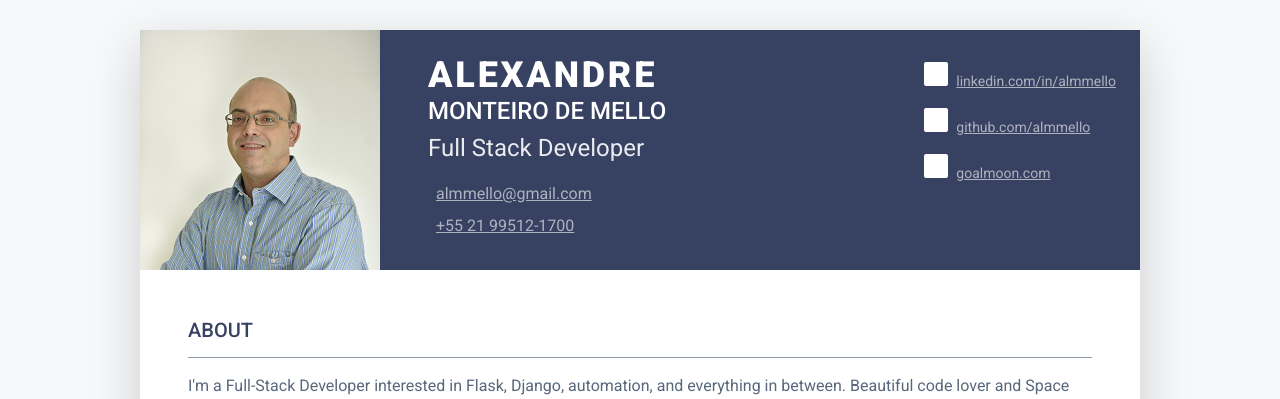
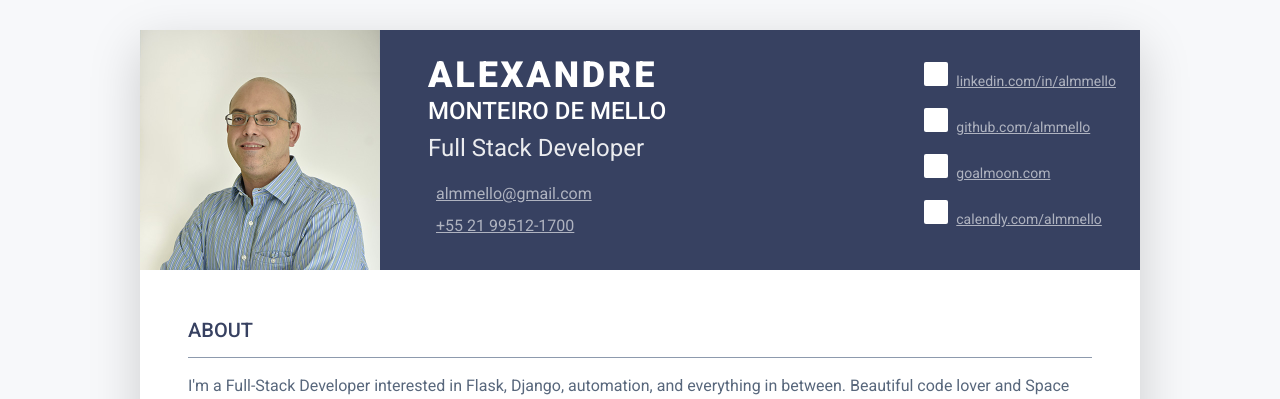
Before and after one commit to almmello/cvapp, a Flask app: page / in a window 1280 px wide. Shown: the top 399 px of the page. Run offline with Flask 2, Linux system fonts and the light colour scheme; some libraries are stand-ins or nearby versions.

Commit message:
Calendar Added

```diff
--- a/project/build/index.html
+++ b/project/build/index.html
@@ -49,7 +49,9 @@
 					                <li class="mb-3"><a class="text-link" href="https://linkedin.com/in/almmello" target="_blank"><span class="fa-container text-center me-2"><i class="fab fa-linkedin-in fa-fw"></i></span>linkedin.com/in/almmello</a></li>
 					                <li class="mb-3"><a class="text-link" href="https://github.com/almmello" target="_blank"><span class="fa-container text-center me-2"><i class="fab fa-github-alt fa-fw"></i></span>github.com/almmello</a></li>
 					                <!--li class="mb-3"><a class="text-link" href="#"><span class="fa-container text-center me-2"><i class="fab fa-codepen fa-fw"></i></span>codepen.io/username/</a></li-->
-					                <li><a class="text-link" href="https://goalmoon.com" target="_blank"><span class="fa-container text-center me-2"><i class="fas fa-globe"></i></span>goalmoon.com</a></li>
+					                <li class="mb-3"><a class="text-link" href="https://goalmoon.com" target="_blank"><span class="fa-container text-center me-2"><i class="fas fa-globe"></i></span>goalmoon.com</a></li>
+									<li class="mb-3"><a class="text-link" href="https://calendly.com/almmello/30-min" target="_blank"><span class="fa-container text-center me-2"><i class="fas fa-calendar-alt"></i></span>calendly.com/almmello</a></li>
+
 								</ul>
 						    </div><!--//secondary-info-->
 					    </div><!--//row-->
--- a/project/templates/home.html
+++ b/project/templates/home.html
@@ -49,7 +49,9 @@
 					                <li class="mb-3"><a class="text-link" href="https://linkedin.com/in/almmello" target="_blank"><span class="fa-container text-center me-2"><i class="fab fa-linkedin-in fa-fw"></i></span>linkedin.com/in/almmello</a></li>
 					                <li class="mb-3"><a class="text-link" href="https://github.com/almmello" target="_blank"><span class="fa-container text-center me-2"><i class="fab fa-github-alt fa-fw"></i></span>github.com/almmello</a></li>
 					                <!--li class="mb-3"><a class="text-link" href="#"><span class="fa-container text-center me-2"><i class="fab fa-codepen fa-fw"></i></span>codepen.io/username/</a></li-->
-					                <li><a class="text-link" href="https://goalmoon.com" target="_blank"><span class="fa-container text-center me-2"><i class="fas fa-globe"></i></span>goalmoon.com</a></li>
+					                <li class="mb-3"><a class="text-link" href="https://goalmoon.com" target="_blank"><span class="fa-container text-center me-2"><i class="fas fa-globe"></i></span>goalmoon.com</a></li>
+									<li class="mb-3"><a class="text-link" href="https://calendly.com/almmello/30-min" target="_blank"><span class="fa-container text-center me-2"><i class="fas fa-calendar-alt"></i></span>calendly.com/almmello</a></li>
+
 								</ul>
 						    </div><!--//secondary-info-->
 					    </div><!--//row-->
```
